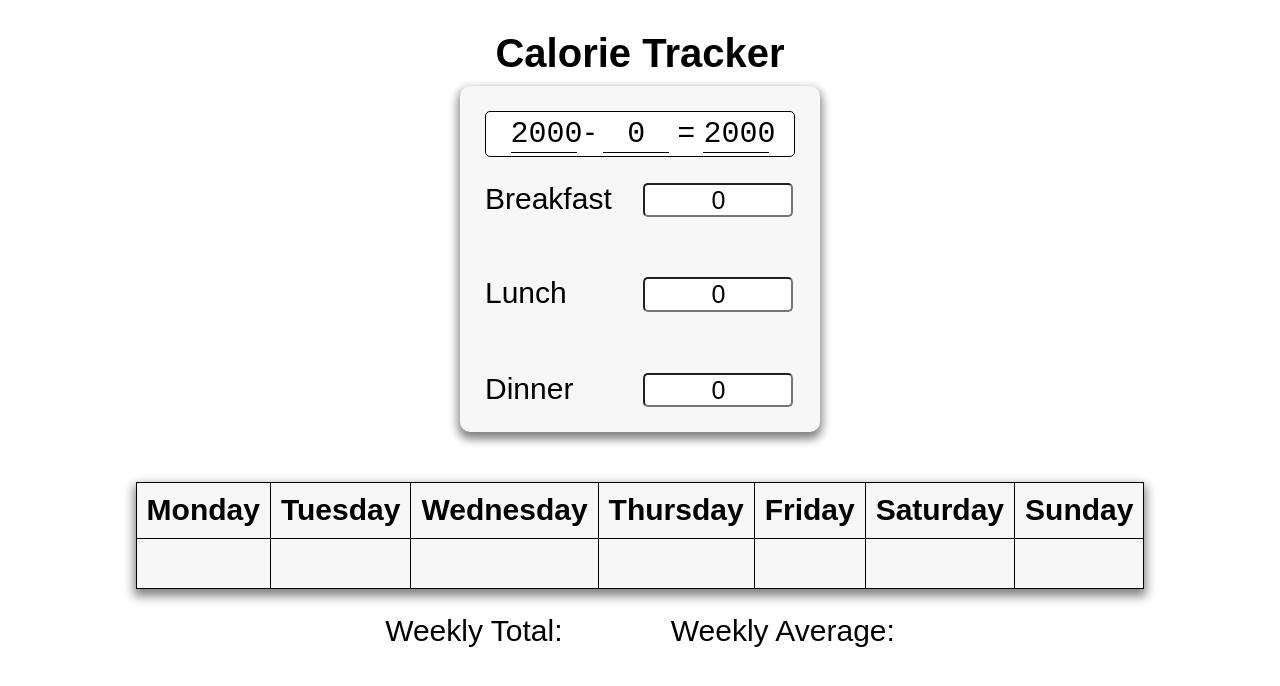
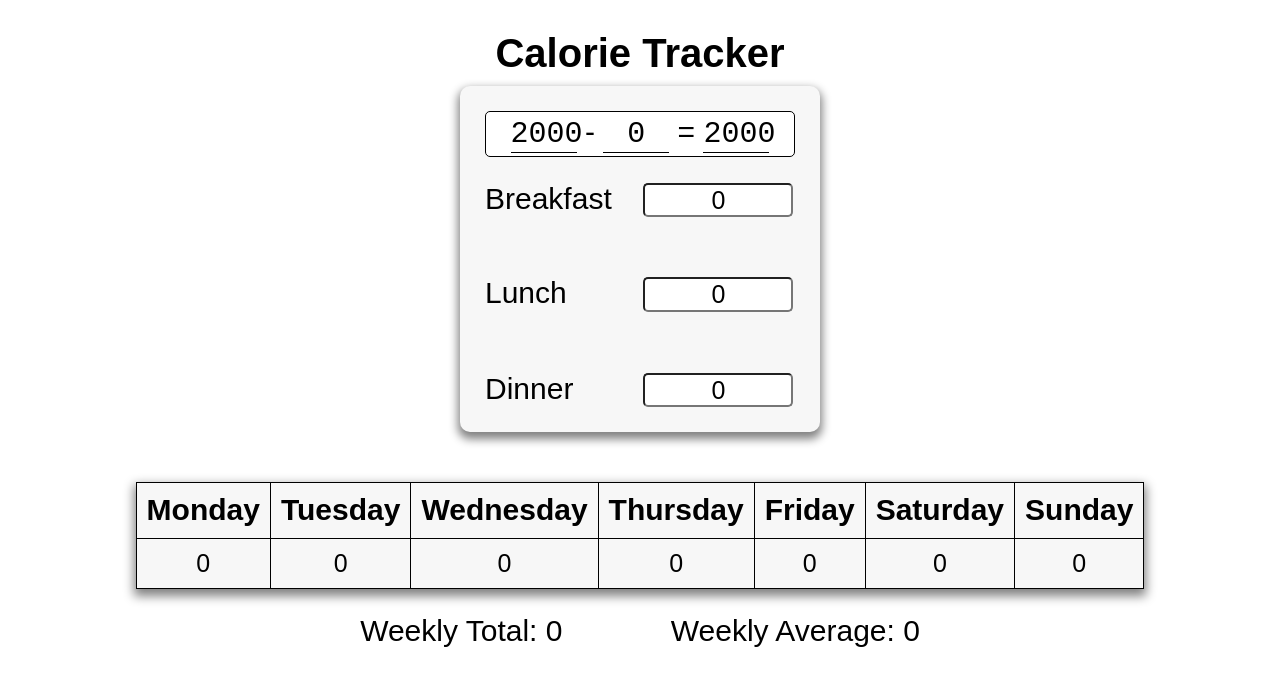
Before and after one commit to swic-cis-177/mt-project-ryanhormann, a website with bundled scripts: page index.html in a window 1280 px wide. Built offline with nearby package versions, Linux system fonts and the light colour scheme.

Commit message:
Use reduce method to get total weekly cal and display it

```diff
--- a/index.html
+++ b/index.html
@@ -54,23 +54,23 @@
       </thead>
       <tbody>
         <tr>
-          <td></td>
-          <td></td>
-          <td></td>
-          <td></td>
-          <td></td>
-          <td></td>
-          <td></td>
+          <td>0</td>
+          <td>0</td>
+          <td>0</td>
+          <td>0</td>
+          <td>0</td>
+          <td>0</td>
+          <td>0</td>
         </tr>
       </tbody>
     </table>
 
     <div id="statsContainer">
       <div id="totalLabel">
-        Weekly Total:
+        Weekly Total: 0
       </div>
       <div id="averageLabel">
-        Weekly Average:
+        Weekly Average: 0
       </div>
     </div>
 
--- a/lib.js
+++ b/lib.js
@@ -3,6 +3,7 @@ const caloriesLeftLabel = document.querySelector("#calories-left");
 const form = document.querySelector("form");
 const inputs = document.querySelectorAll("input");
 const tds = document.querySelectorAll("td");
+const totalLabel = document.querySelector("#totalLabel");
 
 // I added 1 to this so that it starts with monday, so monday has a value of 1, tuesday has a value of 2, etc.
 const getDayOfWeek = new Date(Date.now()).getDate() + 1;
@@ -49,4 +50,18 @@ export const addCalories = () => {
       tds[6].textContent = totalCaloriesUsed;
       break;
   }
+
+  // TODO do total and average and display in labels.
+  const weeklyTotal = [];
+
+  for (let x = 0; x < tds.length; x++) {
+    weeklyTotal.push(tds[x].textContent);
+  }
+
+  const totalCal = weeklyTotal.reduce(
+    (total, current) => total + Number(current),
+    0
+  );
+
+  totalLabel.textContent = `Weekly Total: ${totalCal}`;
 };
```
